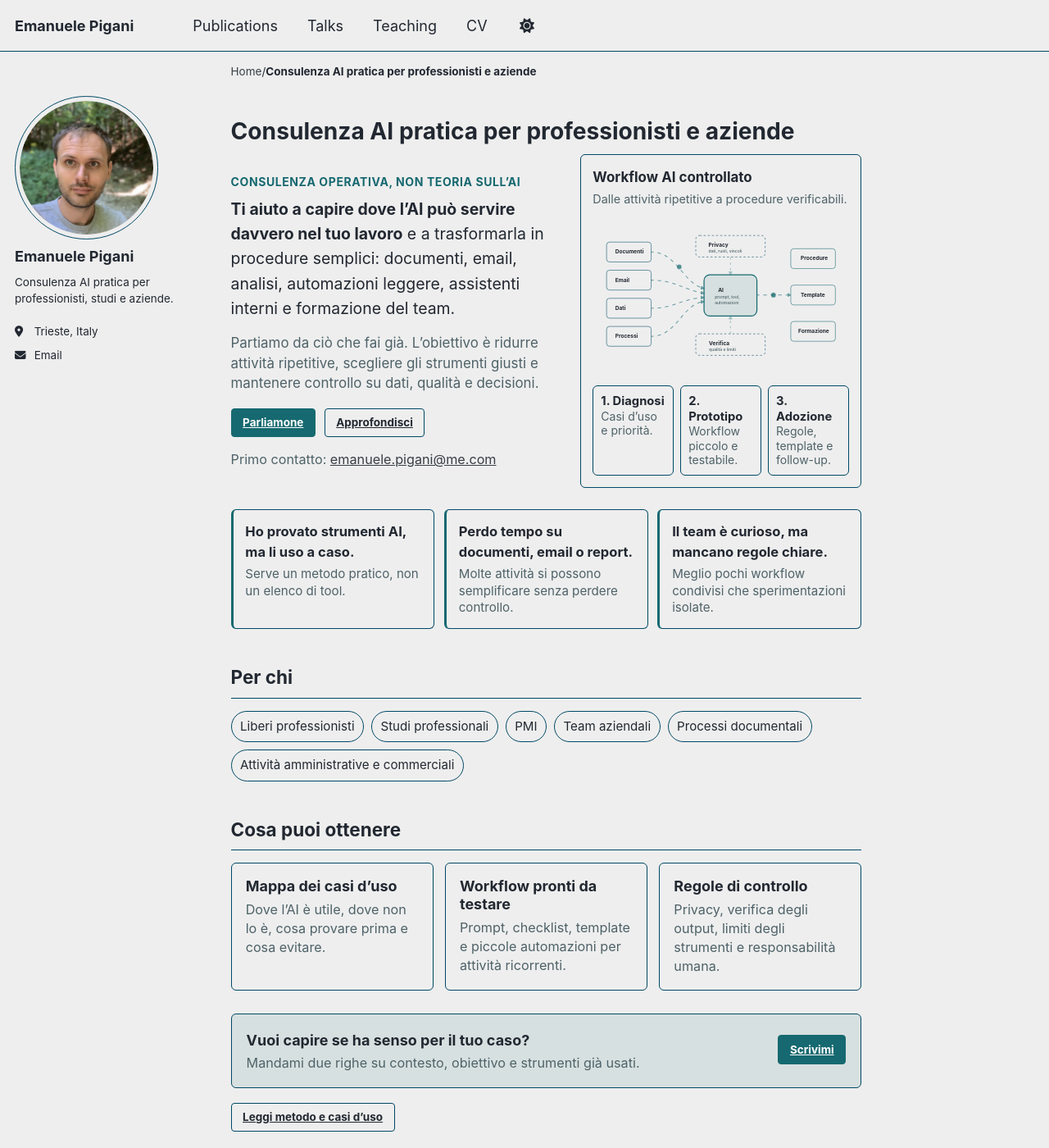
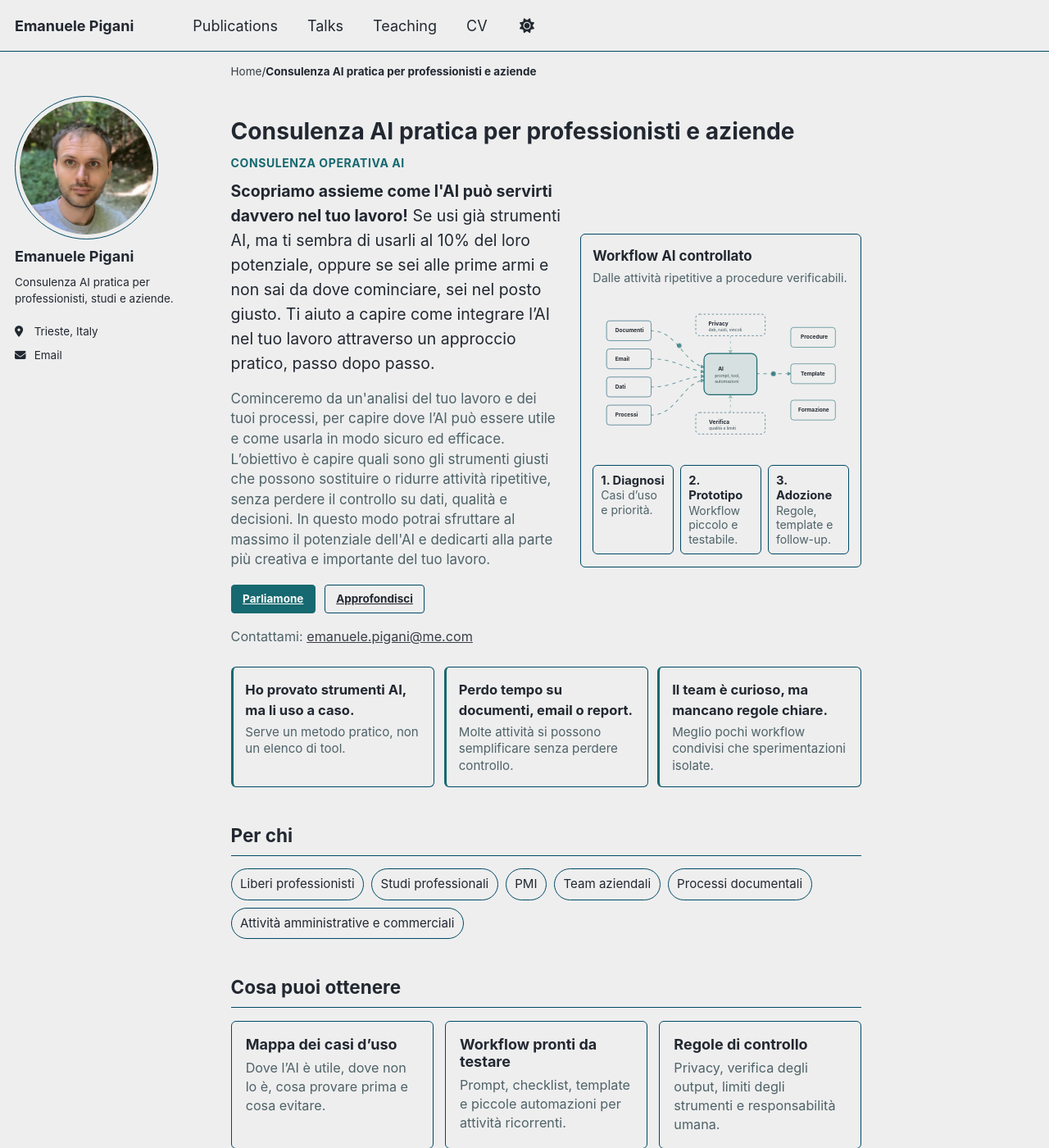
Before and after one commit to epigani/epigani.github.io, a Jekyll site: the page built from _pages/consulenza-ai.md, in a window 1280 px wide and 1400 px high. Shown: the whole window at 82% size. Built offline with Jekyll 4.4.1, drawn with Linux system fonts in a browser that asks for light colours; some of the changed text lies outside the part shown.

Commit message:
Aggiorna la descrizione e l'introduzione della pagina di consulenza AI per maggiore chiarezza e immediatezza

```diff
--- a/_pages/consulenza-ai.md
+++ b/_pages/consulenza-ai.md
@@ -410,18 +410,18 @@ html[data-theme="dark"] .ai-consulting {
 
 <div class="ai-hero">
   <div class="ai-hero__copy">
-    <p class="ai-kicker">Consulenza operativa, non teoria sull’AI</p>
+    <p class="ai-kicker">Consulenza operativa AI</p>
 
-    <p class="ai-hero__lead"><strong>Ti aiuto a capire dove l’AI può servire davvero nel tuo lavoro</strong> e a trasformarla in procedure semplici: documenti, email, analisi, automazioni leggere, assistenti interni e formazione del team.</p>
+    <p class="ai-hero__lead"><strong>Scopriamo assieme come l'AI può servirti davvero nel tuo lavoro!</strong>
+    Se usi già strumenti AI, ma ti sembra di usarli al 10% del loro potenziale, oppure se sei alle prime armi e non sai da dove cominciare, sei nel posto giusto. Ti aiuto a capire come integrare l’AI nel tuo lavoro attraverso un approccio pratico, passo dopo passo.</p>
 
-    <p class="ai-hero__note">Partiamo da ciò che fai già. L’obiettivo è ridurre attività ripetitive, scegliere gli strumenti giusti e mantenere controllo su dati, qualità e decisioni.</p>
-
+    <p class="ai-hero__note"> Cominceremo da un'analisi del tuo lavoro e dei tuoi processi, per capire dove l’AI può essere utile e come usarla in modo sicuro ed efficace. L’obiettivo è capire quali sono gli strumenti giusti che possono sostituire o ridurre attività ripetitive, senza perdere il controllo su dati, qualità e decisioni. In questo modo potrai sfruttare al massimo il potenziale dell'AI e dedicarti alla parte più creativa e importante del tuo lavoro.</p>
     <div class="ai-cta-row">
       <a class="btn" href="mailto:emanuele.pigani@me.com">Parliamone</a>
       <a class="btn btn--inverse" href="/consulenza-ai/approfondisci/">Approfondisci</a>
     </div>
 
-    <p class="ai-quick-contact">Primo contatto: <a href="mailto:emanuele.pigani@me.com">emanuele.pigani@me.com</a></p>
+    <p class="ai-quick-contact">Contattami: <a href="mailto:emanuele.pigani@me.com">emanuele.pigani@me.com</a></p>
   </div>
 
   <div class="ai-workflow" role="img" aria-label="Workflow AI controllato: input reali, strumenti AI, verifica umana e output riutilizzabili.">
@@ -540,7 +540,7 @@ html[data-theme="dark"] .ai-consulting {
 </div>
 
 <div class="ai-contact-box">
-  <p><strong>Vuoi capire se ha senso per il tuo caso?</strong><span>Mandami due righe su contesto, obiettivo e strumenti già usati.</span></p>
+  <p><strong>Vuoi capire meglio se ha senso per il tuo caso?</strong><span>Mandami due righe con contesto, obiettivo e strumenti già usati.</span></p>
   <a class="btn" href="mailto:emanuele.pigani@me.com">Scrivimi</a>
 </div>
 
```
Also changed, not shown: other parts of _pages/consulenza-ai.md (+2 -2 lines).
